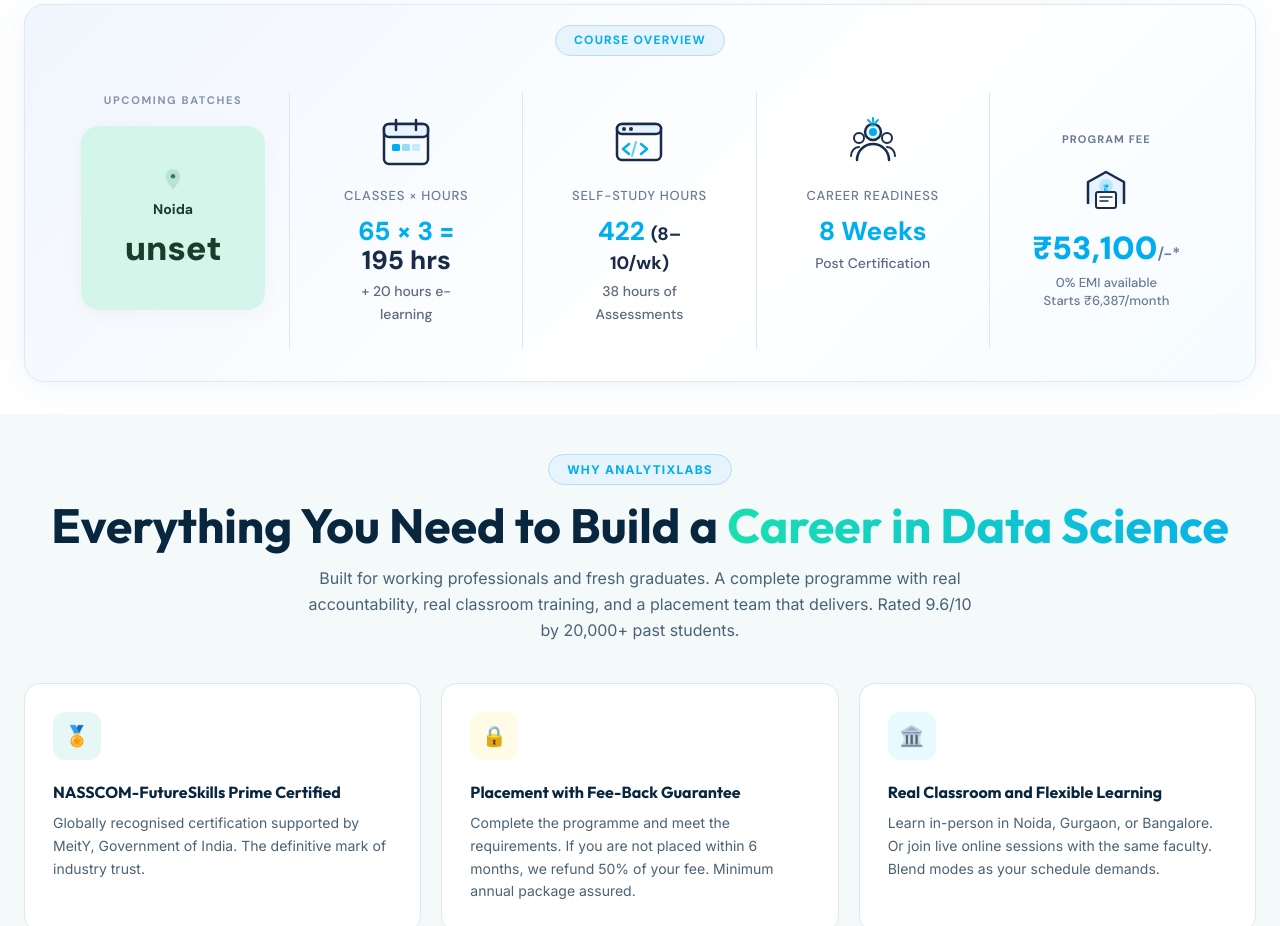
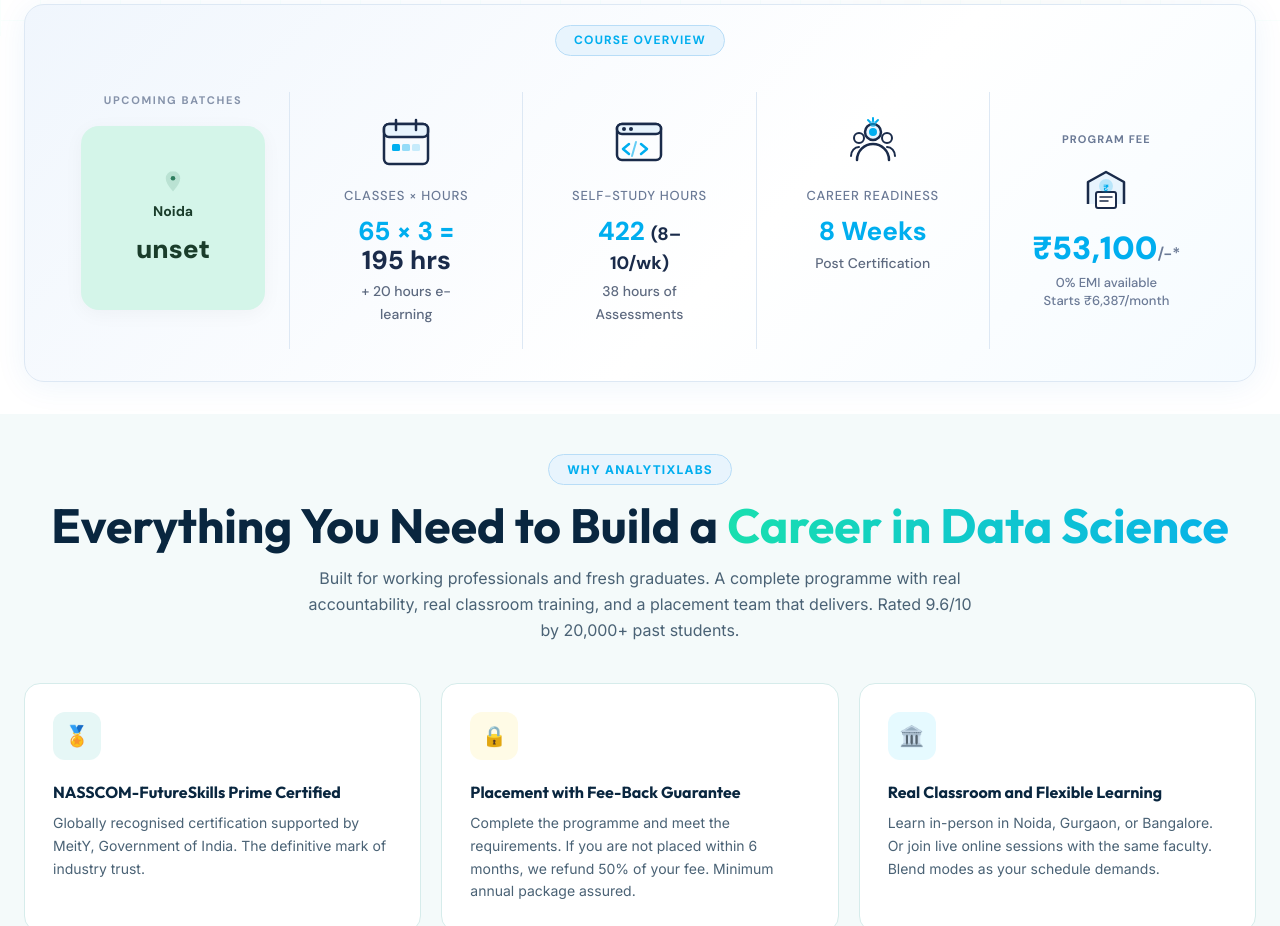
Before and after one commit to dhaval-alabs/careersuccess_legacy, a Next.js app: page /data-science-ai-course-noida in a window 1280 px wide. Shown: the part 940-1866 px from the top of the page. Built offline with nearby package versions, Linux system fonts and the light colour scheme; no server answers.

Commit message:
style: reduce batch date font size to match neighbors

```diff
--- a/components/UpcomingBatches.tsx
+++ b/components/UpcomingBatches.tsx
@@ -20,16 +20,16 @@
     return (
         <div style={{
             display: "flex", alignItems: "center", gap: 12,
-            background: color, borderRadius: 14, padding: "16px 22px",
+            background: color, borderRadius: 14, padding: "14px 20px",
             minWidth: 150, flex: 1
         }}>
             <div>
-                <p style={{ margin: 0, fontSize: 32, fontWeight: 900, color: textColor, fontFamily: "'DM Sans', sans-serif", lineHeight: 1 }}>{date}</p>
-                <p style={{ margin: "2px 0 0", fontSize: 14, fontWeight: 600, color: textColor, fontFamily: "'DM Sans', sans-serif", opacity: 0.85 }}>{month}</p>
+                <p style={{ margin: 0, fontSize: 26, fontWeight: 900, color: textColor, fontFamily: "'DM Sans', sans-serif", lineHeight: 1.1 }}>{date}</p>
+                <p style={{ margin: "1px 0 0", fontSize: 13, fontWeight: 600, color: textColor, fontFamily: "'DM Sans', sans-serif", opacity: 0.85 }}>{month}</p>
             </div>
             <div style={{ marginLeft: "auto", display: "flex", flexDirection: "column", alignItems: "flex-end", gap: 4 }}>
                 <PinIcon color={pinColor} />
-                <p style={{ margin: 0, fontSize: 13, fontWeight: 700, color: textColor, fontFamily: "'DM Sans', sans-serif", opacity: 0.9 }}>{city}</p>
+                <p style={{ margin: 0, fontSize: 12, fontWeight: 700, color: textColor, fontFamily: "'DM Sans', sans-serif", opacity: 0.9 }}>{city}</p>
             </div>
         </div>
     );
@@ -40,15 +40,15 @@
         <div style={{
             display: "flex", flexDirection: "column", alignItems: "center", justifyContent: "center",
             textAlign: "center", gap: 8,
-            background: color, borderRadius: 18, padding: "24px",
-            aspectRatio: "1/1", width: "100%", maxWidth: "240px", margin: "0 auto",
+            background: color, borderRadius: 18, padding: "20px",
+            aspectRatio: "1/1", width: "100%", maxWidth: "220px", margin: "0 auto",
             boxShadow: "0 4px 20px rgba(0,0,0,0.04)"
         }}>
             <PinIcon color={pinColor} />
             <p style={{ margin: 0, fontSize: 14, fontWeight: 700, color: textColor, fontFamily: "'DM Sans', sans-serif" }}>{city}</p>
             <div style={{ marginTop: 4 }}>
-                <p style={{ margin: 0, fontSize: 34, fontWeight: 900, color: textColor, fontFamily: "'DM Sans', sans-serif", lineHeight: 1 }}>{date}</p>
-                <p style={{ margin: "2px 0 0", fontSize: 16, fontWeight: 600, color: textColor, fontFamily: "'DM Sans', sans-serif", opacity: 0.85 }}>{month}</p>
+                <p style={{ margin: 0, fontSize: 26, fontWeight: 900, color: textColor, fontFamily: "'DM Sans', sans-serif", lineHeight: 1.1 }}>{date}</p>
+                <p style={{ margin: "2px 0 0", fontSize: 14, fontWeight: 600, color: textColor, fontFamily: "'DM Sans', sans-serif", opacity: 0.85 }}>{month}</p>
             </div>
         </div>
     );
```
